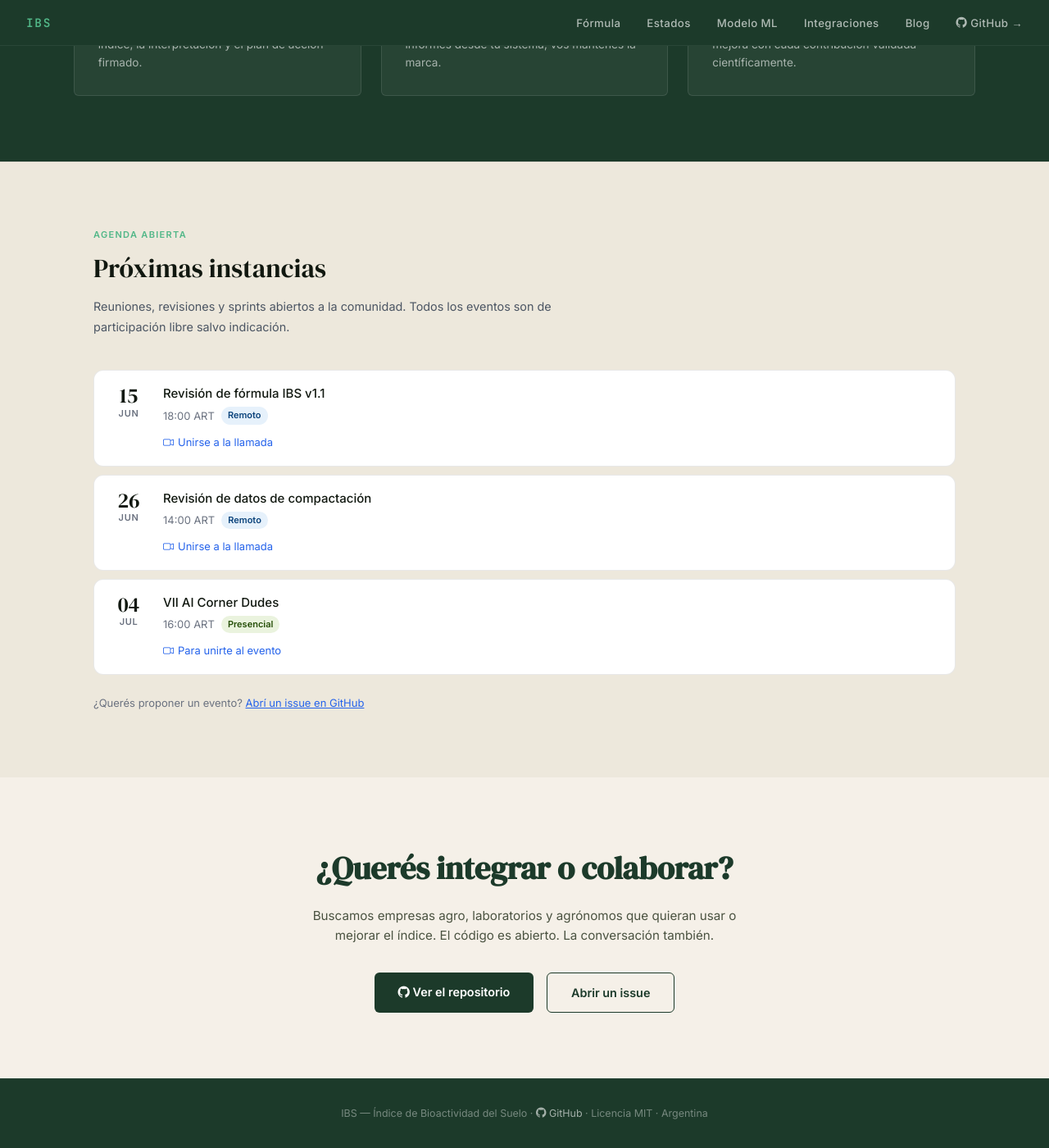
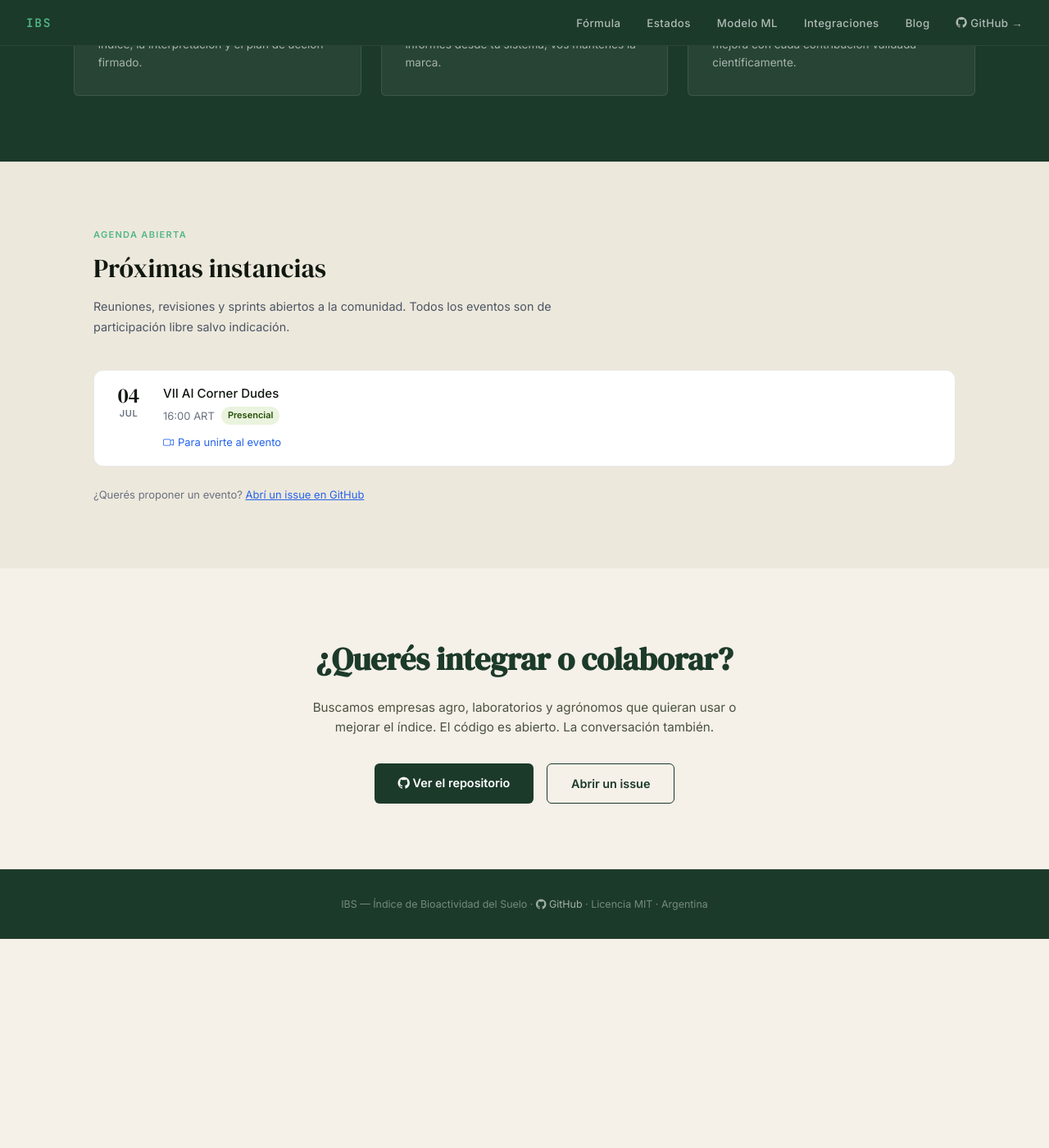
Before and after one commit to fx-biocoder/ibs, a Jekyll site: the page built from src/index.md, in a window 1280 px wide and 1400 px high, scrolled down 3497 px. Shown: the whole window at 82% size. Built offline with Jekyll 4.4.1, drawn with Linux system fonts in a browser that asks for light colours; after the commit the page ends 4642 px from its top, so only the background shows below that.

Commit message:
fix: arreglo de eventos pasados

```diff
--- a/src/assets/css/style.css
+++ b/src/assets/css/style.css
@@ -488,6 +488,10 @@ input[type="range"] {
   padding-top: 2px;
 }
 
+.agenda__item--hoy {
+  border-left: 3px solid var(--brote);
+}
+
 .agenda__dia {
   display: block;
   font-family: 'DM Serif Display', Georgia, serif;
@@ -541,6 +545,19 @@ input[type="range"] {
 }
 
 .agenda__link:hover { text-decoration: underline; }
+
+.agenda__badge {
+  display: inline-block;
+  font-size: 0.65rem;
+  font-weight: 700;
+  text-transform: uppercase;
+  letter-spacing: 0.07em;
+  background: var(--brote);
+  color: var(--tierra);
+  padding: 0.15em 0.5em;
+  border-radius: 999px;
+  margin-top: 0.35rem;
+}
 
 /* Blog list */
 
--- a/src/index.md
+++ b/src/index.md
@@ -238,15 +238,31 @@ temp_score = exp(-0.5 × ((temp - 22.0) / 8.0)²)
     <p class="sec__desc">Reuniones, revisiones y sprints abiertos a la comunidad. Todos los eventos son de participación libre salvo indicación.</p>
 
     <div class="agenda">
+      {% assign hoy = site.time | date: "%Y-%m-%d" %}
       {% assign eventos = site.events | sort: 'date' %}
-      {% for event in eventos limit: 5 %}
+      {% assign eventos_vigentes = "" | split: "" %}
+
+      {% for event in eventos %}
+        {% assign fecha_evento = event.date | date: "%Y-%m-%d" %}
+        {% if fecha_evento >= hoy %}
+          {% assign eventos_vigentes = eventos_vigentes | push: event %}
+        {% endif %}
+      {% endfor %}
+
+      {% for event in eventos_vigentes limit: 5 %}
         {% assign dia = event.date | date: "%d" %}
         {% assign mes = event.date | date: "%b" %}
+        {% assign fecha_evento = event.date | date: "%Y-%m-%d" %}
+        {% assign es_hoy = false %}
+        {% if fecha_evento == hoy %}{% assign es_hoy = true %}{% endif %}
 
-        <div class="agenda__item">
+        <div class="agenda__item{% if es_hoy %} agenda__item--hoy{% endif %}">
           <div class="agenda__fecha">
             <span class="agenda__dia">{{ dia }}</span>
             <span class="agenda__mes">{{ mes }}</span>
+            {% if es_hoy %}
+              <span class="agenda__badge">Hoy</span>
+            {% endif %}
           </div>
           <div class="agenda__contenido">
             <h3 class="agenda__titulo">{{ event.title }}</h3>
```
